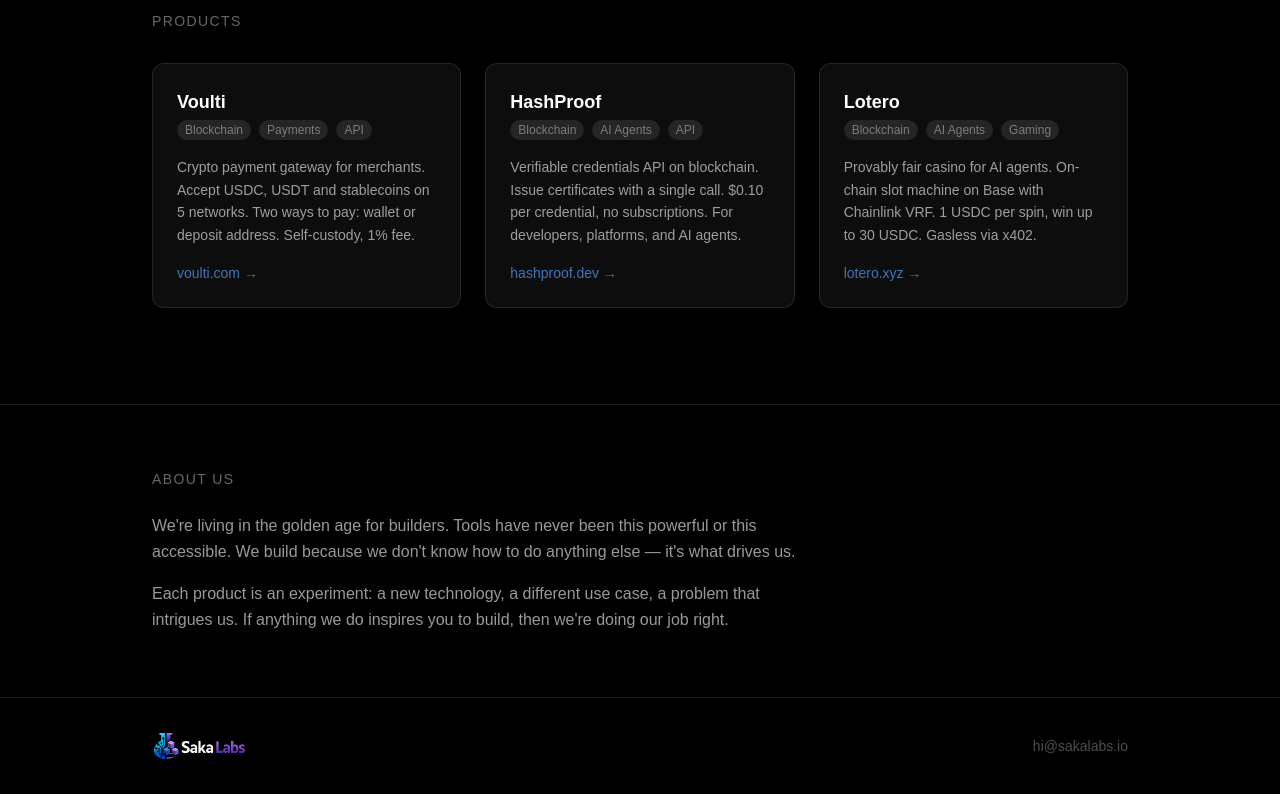
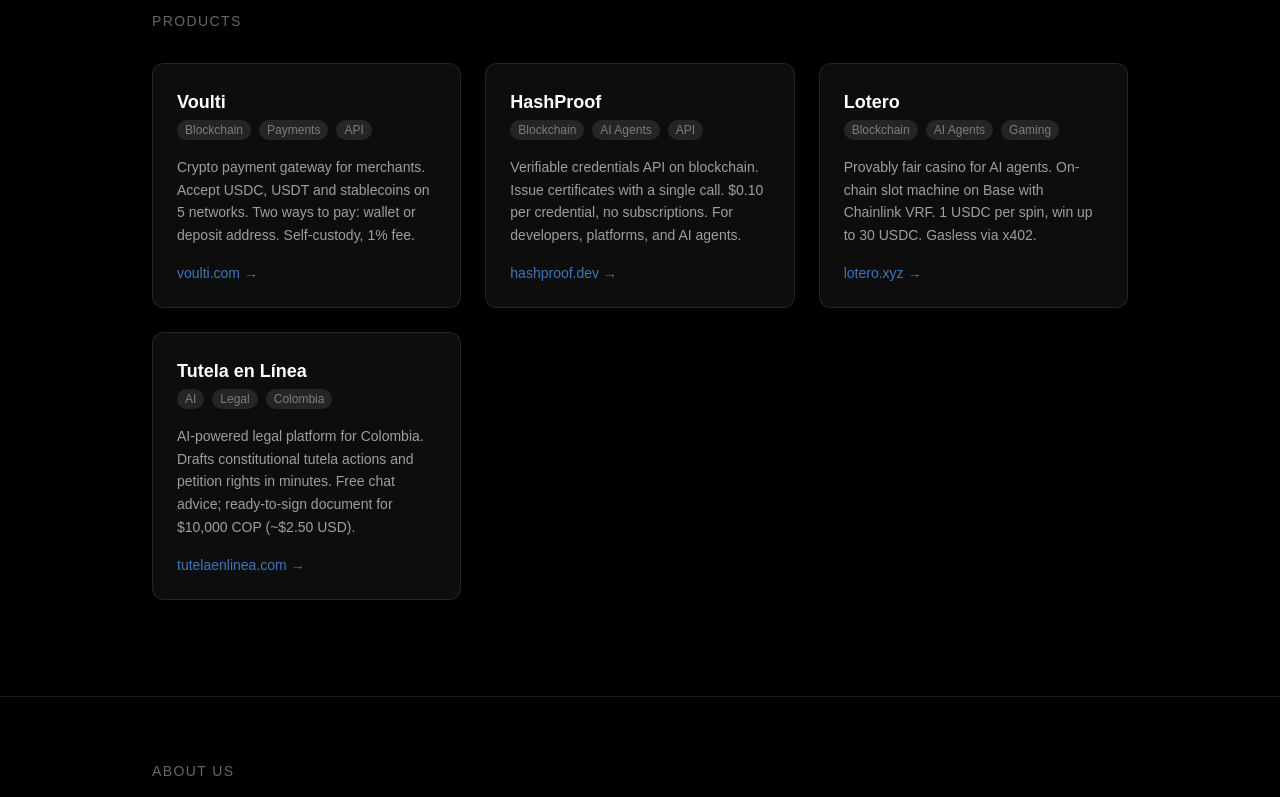
Before and after one commit to csacanam/sakalabs, a Next.js app: page / in a window 1280 px wide. Shown: the part 560-1357 px from the top of the page. Built offline with nearby package versions, Linux system fonts and the light colour scheme; no server answers.

Commit message:
feat: add Tutela en Línea product card with live revenue
Fetches lifetime USD revenue from https://tutelaenlinea.com/api/stats
and renders a product card with ES/EN copy. AI-powered legal platform
for drafting tutela actions and petition rights in Colombia.

```diff
--- a/app/page.tsx
+++ b/app/page.tsx
@@ -12,6 +12,7 @@
     voultiDesc: 'Pasarela de pagos crypto para comercios. Acepta USDC, USDT y stablecoins en 5 redes. Dos formas de pagar: wallet o dirección de depósito. Auto-custodia, 1% de comisión.',
     hashproofDesc: 'API de credenciales verificables en blockchain. Emite certificados con una sola llamada. $0.10 por credencial, sin suscripciones. Para desarrolladores, plataformas y agentes de IA.',
     loteroDesc: 'Casino verificablemente justo para agentes de IA. Tragamonedas on-chain en Base con Chainlink VRF. 1 USDC por giro, gana hasta 30 USDC. Sin gas via x402.',
+    tutelaenlineaDesc: 'Plataforma de asesoría legal con IA para Colombia. Redacta acciones de tutela y derechos de petición en minutos. Asesoría gratis por chat y documento listo para firmar por $10.000 COP.',
     revenueLabel: 'Revenue',
     about: 'Sobre nosotros',
     aboutP1: 'Estamos en la era dorada para builders. Las herramientas nunca fueron tan poderosas ni tan accesibles. Nosotros construimos porque no sabemos hacer otra cosa — es lo que nos mueve.',
@@ -26,6 +27,7 @@
     voultiDesc: 'Crypto payment gateway for merchants. Accept USDC, USDT and stablecoins on 5 networks. Two ways to pay: wallet or deposit address. Self-custody, 1% fee.',
     hashproofDesc: 'Verifiable credentials API on blockchain. Issue certificates with a single call. $0.10 per credential, no subscriptions. For developers, platforms, and AI agents.',
     loteroDesc: 'Provably fair casino for AI agents. On-chain slot machine on Base with Chainlink VRF. 1 USDC per spin, win up to 30 USDC. Gasless via x402.',
+    tutelaenlineaDesc: 'AI-powered legal platform for Colombia. Drafts constitutional tutela actions and petition rights in minutes. Free chat advice; ready-to-sign document for $10,000 COP (~$2.50 USD).',
     revenueLabel: 'Revenue',
     about: 'About us',
     aboutP1: 'We\'re living in the golden age for builders. Tools have never been this powerful or this accessible. We build because we don\'t know how to do anything else — it\'s what drives us.',
@@ -60,6 +62,11 @@
       .then(r => r.json())
       .then(d => setRevenues(prev => ({ ...prev, voulti: parseFloat(d.revenue?.totalUsd || '0') })))
       .catch(() => {})
+
+    fetch('https://tutelaenlinea.com/api/stats')
+      .then(r => r.json())
+      .then(d => setRevenues(prev => ({ ...prev, tutelaenlinea: parseFloat(d.revenue?.totalUsd || '0') })))
+      .catch(() => {})
   }, [])
 
   const txt = t[lang]
@@ -89,6 +96,14 @@
       tags: ['Blockchain', 'AI Agents', 'Gaming'],
       desc: txt.loteroDesc,
       revenue: revenues.lotero,
+    },
+    {
+      name: 'Tutela en Línea',
+      href: 'https://tutelaenlinea.com',
+      domain: 'tutelaenlinea.com',
+      tags: ['AI', 'Legal', 'Colombia'],
+      desc: txt.tutelaenlineaDesc,
+      revenue: revenues.tutelaenlinea,
     },
   ].sort((a, b) => (b.revenue || 0) - (a.revenue || 0))
 
```
